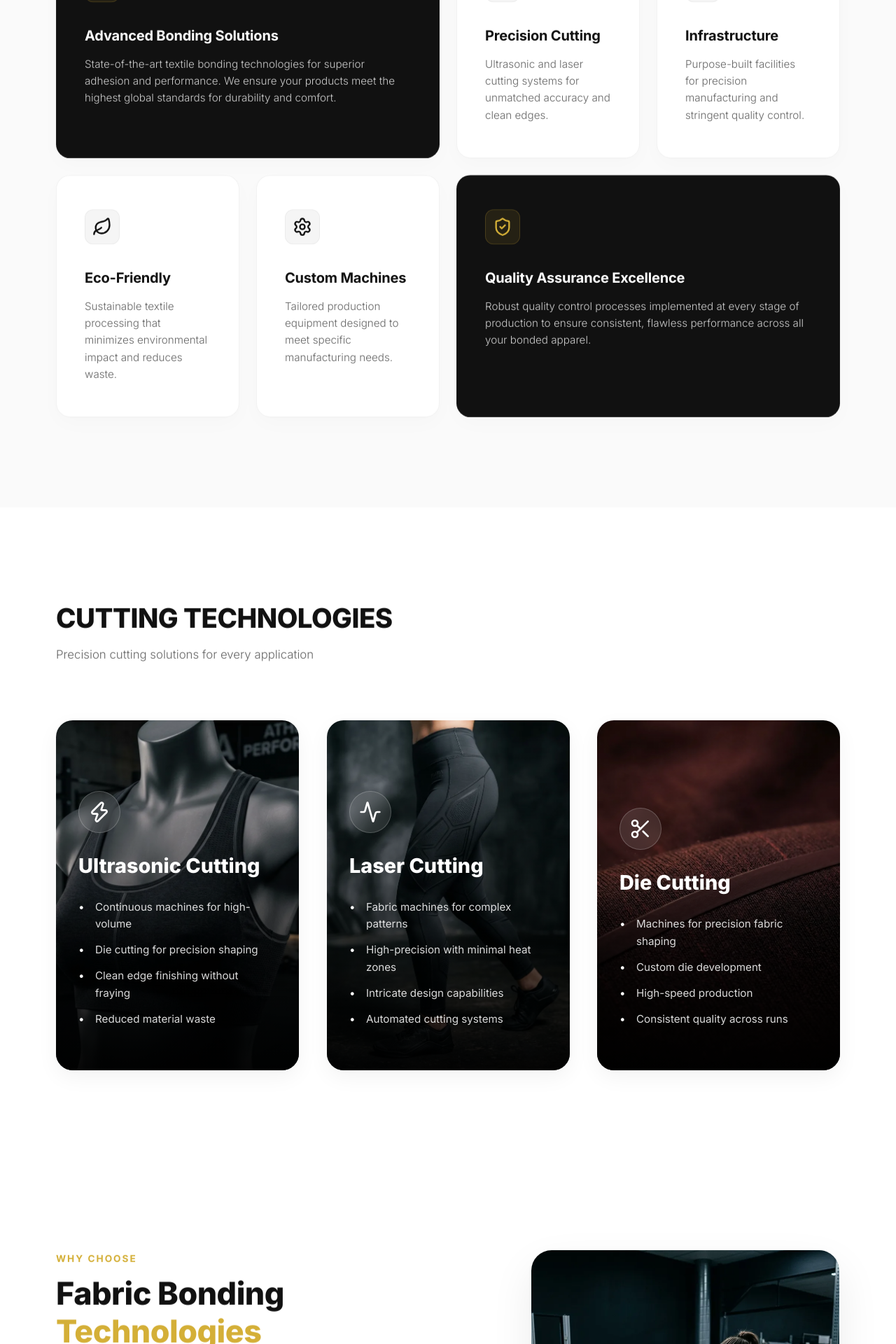
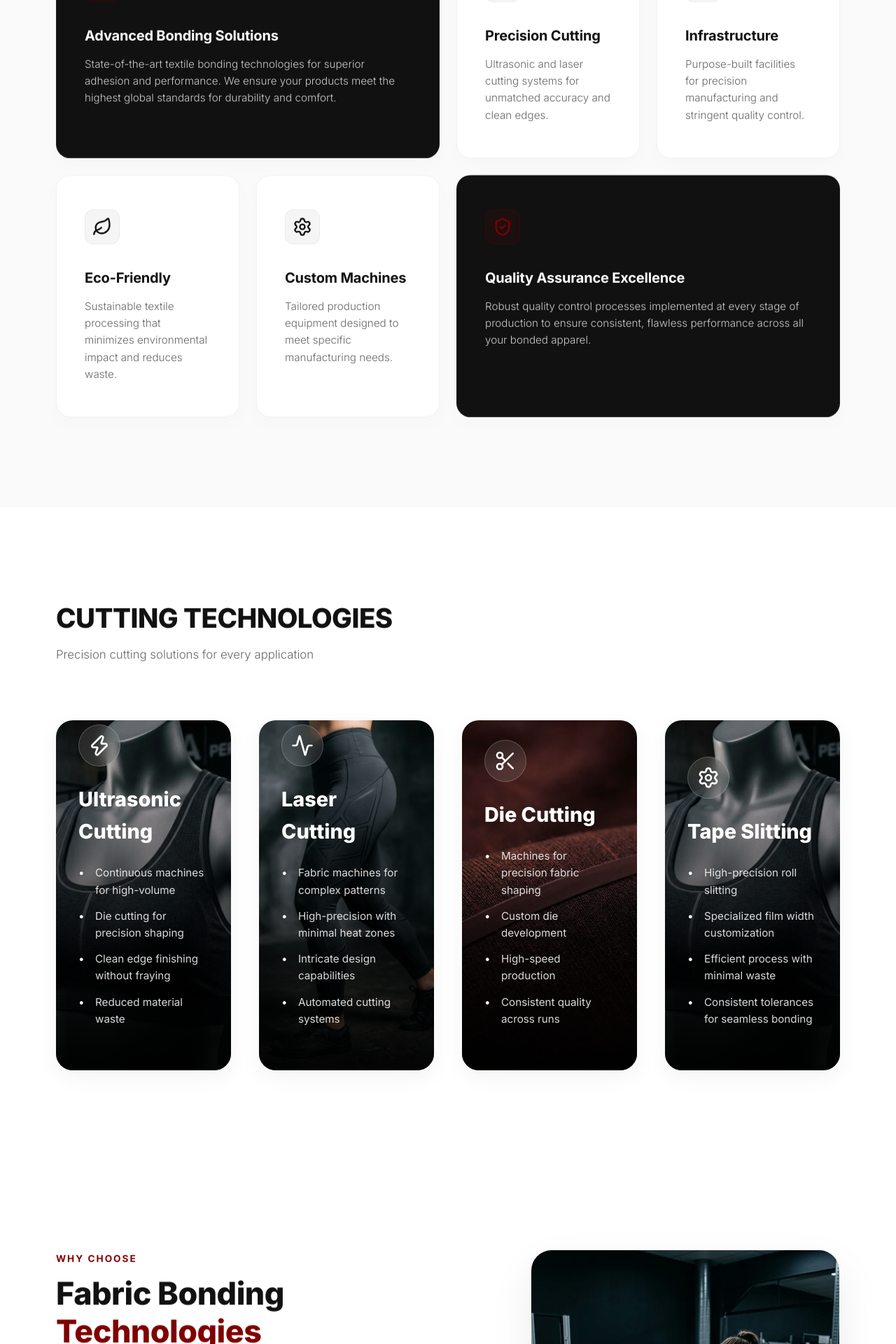
Before and after one commit to AMGRPrabhatha/ermine, a React (Vite) app: page /capabilities in a window 1280 px wide. Shown: the part 880-2800 px from the top of the page at 70% size. Built offline with nearby package versions, Linux system fonts and the light colour scheme.

Commit message:
Update theme colors to maroon, remove company address, and add Tape Slitting capability

```diff
--- a/src/index.css
+++ b/src/index.css
@@ -4,8 +4,8 @@
   /* Colors */
   --color-primary: #111111;
   --color-secondary: #ffffff;
-  --color-accent: #d4af37; /* Premium Gold */
-  --color-accent-hover: #b5952f;
+  --color-accent: #800000; /* Rich Maroon */
+  --color-accent-hover: #5a0000; /* Dark Maroon Hover */
   --color-text-dark: #111111;
   --color-text-light: #ffffff;
   --color-text-muted: #666666;
--- a/src/pages/About.jsx
+++ b/src/pages/About.jsx
@@ -216,7 +216,7 @@ const About = () => {
             <div className="reviews-filter-side">
               <span className="filter-label">Filter by</span>
               <div className="filter-dropdown">
-                <span className="star-rating"><Star size={14} fill="#d4af37" stroke="#d4af37" /> 5</span>
+                <span className="star-rating"><Star size={14} fill="var(--color-accent)" stroke="var(--color-accent)" /> 5</span>
                 <ChevronDown size={16} />
               </div>
             </div>
@@ -234,7 +234,7 @@ const About = () => {
                   </div>
                   <div className="star-row">
                     {[...Array(5)].map((_, i) => (
-                      <Star key={i} size={15} fill="#d4af37" stroke="#d4af37" />
+                      <Star key={i} size={15} fill="var(--color-accent)" stroke="var(--color-accent)" />
                     ))}
                   </div>
                 </div>
@@ -264,7 +264,7 @@ const About = () => {
                   </div>
                   <div className="star-row">
                     {[...Array(5)].map((_, i) => (
-                      <Star key={i} size={15} fill="#d4af37" stroke="#d4af37" />
+                      <Star key={i} size={15} fill="var(--color-accent)" stroke="var(--color-accent)" />
                     ))}
                   </div>
                 </div>
@@ -294,7 +294,7 @@ const About = () => {
                   </div>
                   <div className="star-row">
                     {[...Array(5)].map((_, i) => (
-                      <Star key={i} size={15} fill="#d4af37" stroke="#d4af37" />
+                      <Star key={i} size={15} fill="var(--color-accent)" stroke="var(--color-accent)" />
                     ))}
                   </div>
                 </div>
@@ -324,7 +324,7 @@ const About = () => {
                   </div>
                   <div className="star-row">
                     {[...Array(5)].map((_, i) => (
-                      <Star key={i} size={15} fill="#d4af37" stroke="#d4af37" />
+                      <Star key={i} size={15} fill="var(--color-accent)" stroke="var(--color-accent)" />
                     ))}
                   </div>
                 </div>
--- a/src/pages/Capabilities.css
+++ b/src/pages/Capabilities.css
@@ -191,20 +191,20 @@
 }
 
 .eco-card.eco-dark .eco-icon-box.eco-icon-gold {
-  background: rgba(212, 175, 55, 0.1);
-  color: #d4af37;
-  border-color: rgba(212, 175, 55, 0.2);
+  background: rgba(128, 0, 0, 0.1);
+  color: var(--color-accent);
+  border-color: rgba(128, 0, 0, 0.2);
 }
 
 .eco-card.eco-dark:hover {
-  border-color: rgba(212, 175, 55, 0.3);
+  border-color: rgba(128, 0, 0, 0.3);
   box-shadow: 0 30px 60px rgba(0, 0, 0, 0.4);
 }
 
 .eco-card.eco-dark:hover .eco-icon-box.eco-icon-gold {
-  background-color: #d4af37;
+  background-color: var(--color-accent);
   color: #111111;
-  border-color: #d4af37;
+  border-color: var(--color-accent);
 }
 
 /* 3. Cutting Technologies (Modern Immersive) */
@@ -215,7 +215,7 @@
 
 .cutting-modern-grid {
   display: grid;
-  grid-template-columns: repeat(3, 1fr);
+  grid-template-columns: repeat(4, 1fr);
   gap: 2.5rem;
 }
 
--- a/src/pages/Capabilities.jsx
+++ b/src/pages/Capabilities.jsx
@@ -142,6 +142,21 @@ const Capabilities = () => {
                 </ul>
               </div>
             </div>
+
+            <div className="cutting-modern-card fade-up delay-300">
+              <div className="cutting-bg" style={{ backgroundImage: 'url(/product-1.webp)' }}></div>
+              <div className="cutting-overlay"></div>
+              <div className="cutting-content">
+                <div className="cutting-icon-circle"><Settings size={32} /></div>
+                <h3>Tape Slitting</h3>
+                <ul>
+                  <li>High-precision roll slitting</li>
+                  <li>Specialized film width customization</li>
+                  <li>Efficient process with minimal waste</li>
+                  <li>Consistent tolerances for seamless bonding</li>
+                </ul>
+              </div>
+            </div>
           </div>
         </div>
       </section>
--- a/src/pages/Home.css
+++ b/src/pages/Home.css
@@ -72,8 +72,9 @@
 
 .address-grid {
   display: grid;
-  grid-template-columns: 1fr 1fr;
+  grid-template-columns: 1fr;
   gap: 1.5rem;
+  max-width: 450px;
 }
 
 .address-card {
@@ -1022,7 +1023,7 @@
   right: -5%;
   width: 400px;
   height: 400px;
-  background: radial-gradient(circle, rgba(212, 175, 55, 0.05) 0%, rgba(212, 175, 55, 0) 70%);
+  background: radial-gradient(circle, rgba(128, 0, 0, 0.05) 0%, rgba(128, 0, 0, 0) 70%);
   filter: blur(60px);
   z-index: 1;
   pointer-events: none;
@@ -1034,7 +1035,7 @@
   left: -5%;
   width: 400px;
   height: 400px;
-  background: radial-gradient(circle, rgba(212, 175, 55, 0.03) 0%, rgba(212, 175, 55, 0) 70%);
+  background: radial-gradient(circle, rgba(128, 0, 0, 0.03) 0%, rgba(128, 0, 0, 0) 70%);
   filter: blur(80px);
   z-index: 1;
   pointer-events: none;
@@ -1111,9 +1112,9 @@
 .expertise-bento-card:hover {
   transform: translateY(-5px); /* Gentle float */
   background: #ffffff;
-  border-color: rgba(212, 175, 55, 0.4);
+  border-color: rgba(128, 0, 0, 0.4);
   box-shadow: 0 15px 35px rgba(0, 0, 0, 0.06),
-              0 0 20px rgba(212, 175, 55, 0.03);
+              0 0 20px rgba(128, 0, 0, 0.03);
 }
 
 .bento-card-bg {
@@ -1122,7 +1123,7 @@
   left: 0;
   right: 0;
   bottom: 0;
-  background: radial-gradient(circle at 100% 0%, rgba(212, 175, 55, 0.04), transparent 50%);
+  background: radial-gradient(circle at 100% 0%, rgba(128, 0, 0, 0.04), transparent 50%);
   z-index: 1;
   opacity: 0;
   transition: opacity 0.4s ease;
@@ -1217,8 +1218,8 @@
 
 .expertise-bento-card:hover .bento-tech-tags span {
   color: #111111;
-  background: rgba(212, 175, 55, 0.1);
-  border-color: rgba(212, 175, 55, 0.2);
+  background: rgba(128, 0, 0, 0.1);
+  border-color: rgba(128, 0, 0, 0.2);
 }
 
 /* Specific Card Layout Positions */
@@ -1392,8 +1393,9 @@
 
 .address-grid {
   display: grid;
-  grid-template-columns: 1fr 1fr;
+  grid-template-columns: 1fr;
   gap: 1.5rem;
+  max-width: 450px;
 }
 
 .address-card {
--- a/src/pages/Home.jsx
+++ b/src/pages/Home.jsx
@@ -1,5 +1,5 @@
 import React, { useEffect } from 'react';
-import { ArrowRight, Activity, Zap, ShieldCheck, Globe, Droplet, ArrowDownRight } from 'lucide-react';
+import { ArrowRight, Activity, Zap, ShieldCheck, Globe, Droplet, ArrowDownRight, Scissors } from 'lucide-react';
 import { Link } from 'react-router-dom';
 import './Home.css';
 
@@ -265,12 +265,34 @@ const Home = () => {
               </div>
             </div>
 
-            {/* Bento Card 4: Quality Assurance (Wide featured card) */}
-            <div className="expertise-bento-card bento-wide fade-up delay-300">
+            {/* Bento Card 4: Tape Slitting */}
+            <div className="expertise-bento-card bento-large fade-up delay-300">
               <div className="bento-card-bg"></div>
               <div className="bento-card-content">
                 <div className="bento-top-meta">
                   <span className="bento-number">04</span>
+                  <div className="bento-icon-wrapper"><Scissors size={26} /></div>
+                </div>
+                <div className="bento-text">
+                  <h3>Tape Slitting</h3>
+                  <p>
+                    Precision roll and tape slitting technologies for specialized adhesive film processing. Enabling custom width bond lines and seamless application profiles.
+                  </p>
+                  <div className="bento-tech-tags">
+                    <span>Custom Widths</span>
+                    <span>Roll Slitting</span>
+                    <span>Film Processing</span>
+                  </div>
+                </div>
+              </div>
+            </div>
+
+            {/* Bento Card 5: Quality Assurance (Wide featured card) */}
+            <div className="expertise-bento-card bento-wide fade-up delay-400">
+              <div className="bento-card-bg"></div>
+              <div className="bento-card-content">
+                <div className="bento-top-meta">
+                  <span className="bento-number">05</span>
                   <div className="bento-icon-wrapper"><ShieldCheck size={26} /></div>
                 </div>
                 <div className="bento-text-horizontal">
@@ -373,15 +395,11 @@ const Home = () => {
             <div className="location-content fade-up delay-100">
               <h2 className="section-title-alt">Strategically Located</h2>
               <p className="location-text">
-                With both our corporate office and manufacturing facility strategically positioned in Sri Lanka,
+                With our manufacturing facility strategically positioned in Sri Lanka,
                 we provide seamless access to regional markets and global partners.
               </p>
 
               <div className="address-grid">
-                <div className="address-card">
-                  <h4>Company Address</h4>
-                  <p>Ermine Pvt Ltd<br/>No 192/10 9th Lane, Nawala Rd<br/>Kotte, Sri Lanka</p>
-                </div>
                 <div className="address-card">
                   <h4>Factory Address</h4>
                   <p>Ermine International Pvt Ltd<br/>No 4, Ridee Mawatha<br/>Kalamulla, Kalutara<br/>Sri Lanka</p>
--- a/src/pages/Solutions.css
+++ b/src/pages/Solutions.css
@@ -206,7 +206,7 @@
 }
 
 .icon-gold {
-  color: #d4af37;
+  color: var(--color-accent);
 }
 
 .sol-card-arrow {
@@ -241,7 +241,7 @@
   display: inline-block;
   font-size: 0.85rem;
   font-weight: 700;
-  color: #d4af37;
+  color: var(--color-accent);
   text-transform: uppercase;
   letter-spacing: 1.5px;
   margin-bottom: 0.8rem;
```
